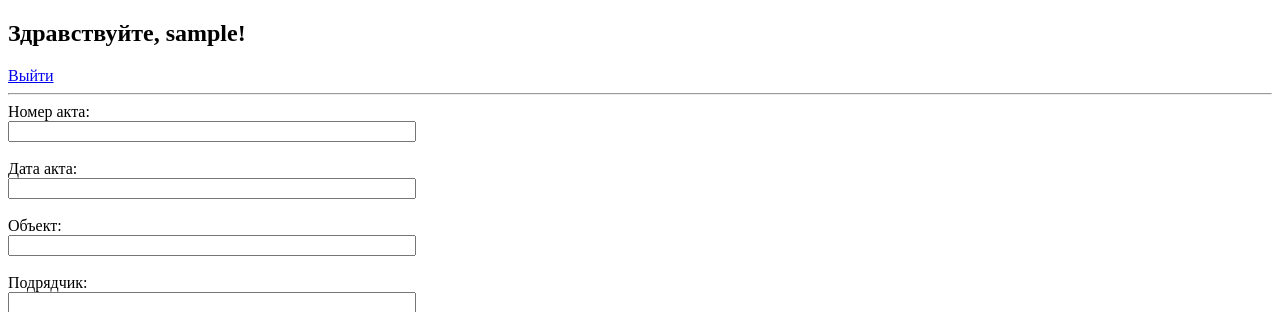
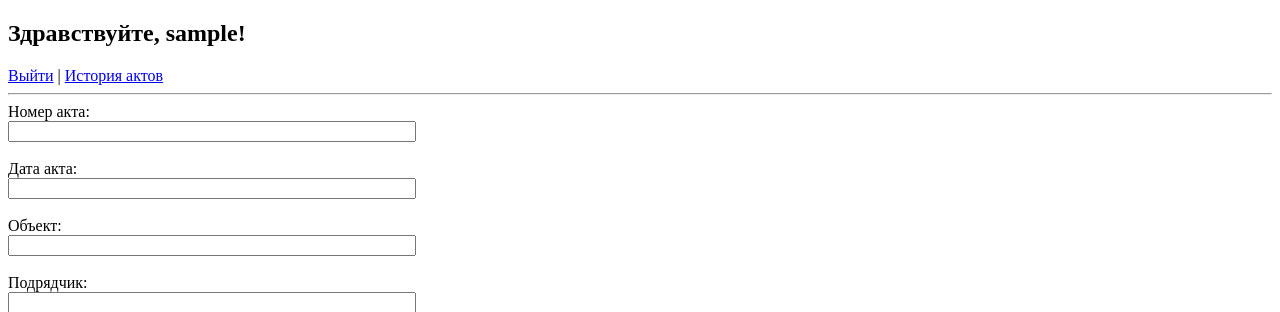
Before and after one commit to AKK-PRO/Akt-OSR, a Flask app: page / in a window 1280 px wide. Shown: the top 312 px of the page. Run offline with Flask 3, Linux system fonts and the light colour scheme; the visitor is signed in with stand-in values (Sample User, id 1).

Commit message:
Update form.html

```diff
--- a/templates/form.html
+++ b/templates/form.html
@@ -6,7 +6,8 @@
 </head>
 <body>
     <h2>Здравствуйте, {{ username }}!</h2>
-    <a href="{{ url_for('logout') }}">Выйти</a>
+    <a href="{{ url_for('logout') }}">Выйти</a> |
+    <a href="{{ url_for('history') }}">История актов</a>
     <hr>
     <form method="post">
         <label>Номер акта:<br><input type="text" name="akt_number" style="width:400px;"></label><br><br>
```
